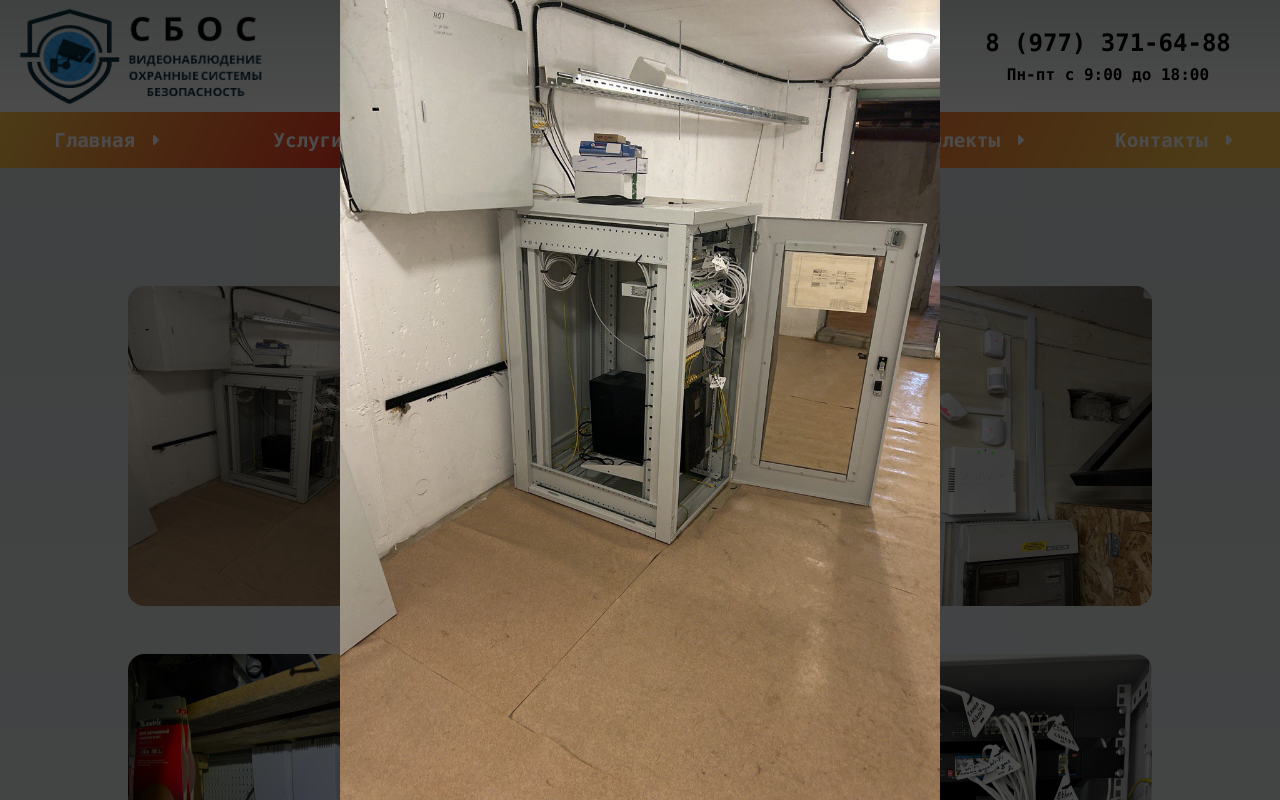
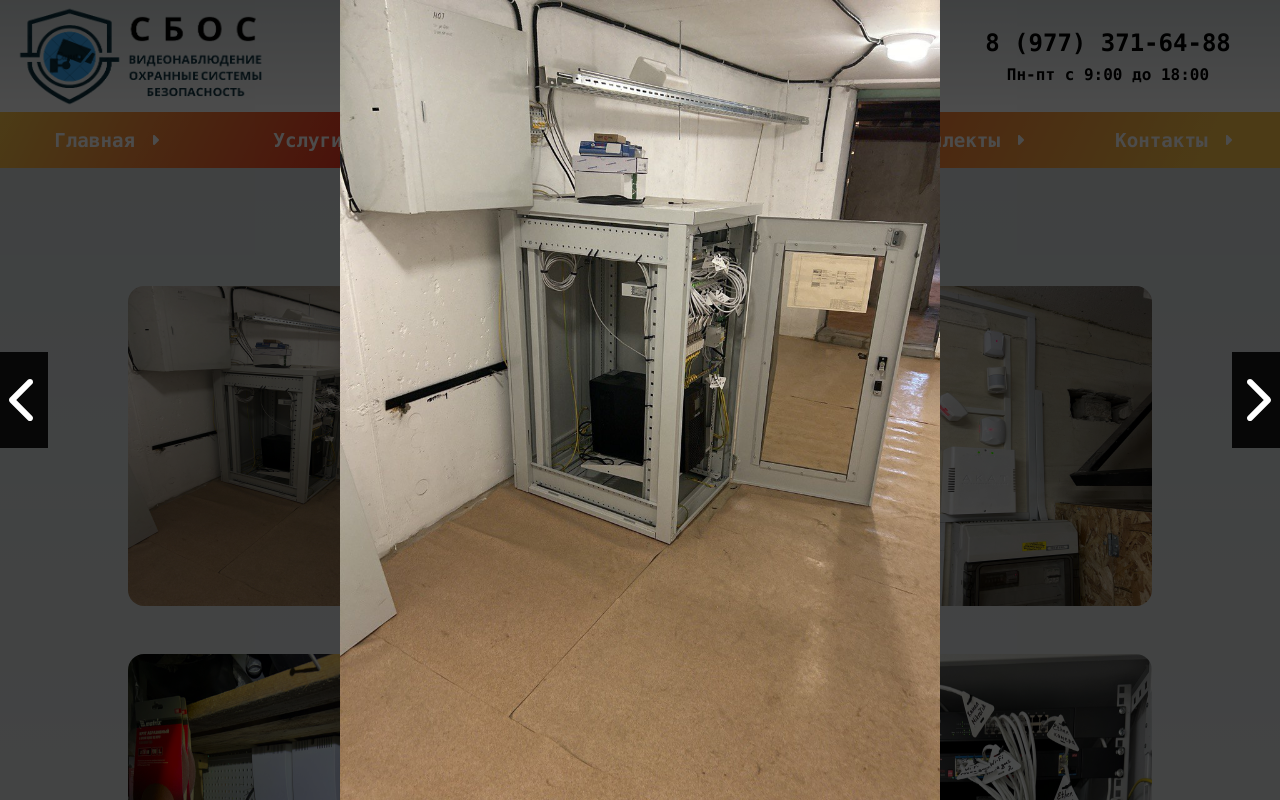
Before and after one commit to SukhanovPavel/SBOS, a Next.js app: page /ourworks in a window 1280 px wide. Both pictures are taken after a click on the element 288 px from the left and 446 px from the top of the page. Shown: the top 800 px of the page. Built offline with nearby package versions, Linux system fonts and the light colour scheme.

Commit message:
add func for slide images

```diff
--- a/src/components/OurWorksList/OurWorksList.module.css
+++ b/src/components/OurWorksList/OurWorksList.module.css
@@ -24,13 +24,29 @@
     width: 100vw;
     height: 100vh;
     display: flex;
-    justify-content: center;
+    justify-content: space-between;
     align-items: center;
     background: rgb(0, 0, 0, 0.7);
 }
 .fullScreenImage {
     width: auto;
     height: 100%;
+}
+.arrow {
+    cursor: pointer;
+    display: flex;
+    justify-content: center;
+    align-items: center;
+    height: 6rem;
+    width: 3rem;
+    background: rgb(0, 0, 0, 0.9);
+}
+.leftArrow {
+    transform: rotate(180deg);
+}
+.arrow svg {
+    fill: white;
+    height: 3rem;
 }
 .box {
     display: flex;
--- a/src/components/OurWorksList/OurWorksList.tsx
+++ b/src/components/OurWorksList/OurWorksList.tsx
@@ -1,6 +1,11 @@
 
 import styles from "./OurWorksList.module.css";
 import {useState} from "react";
+import {log} from "util";
+
+const ARROW = <svg xmlns="http://www.w3.org/2000/svg" height="1em" viewBox="0 0 320 512">
+    <path d="M310.6 233.4c12.5 12.5 12.5 32.8 0 45.3l-192 192c-12.5 12.5-32.8 12.5-45.3 0s-12.5-32.8 0-45.3L242.7
+    256 73.4 86.6c-12.5-12.5-12.5-32.8 0-45.3s32.8-12.5 45.3 0l192 192z"/></svg>
 
 type Props = {
     ourWorksImages: {
@@ -16,12 +21,38 @@ export const OurWorksList = ({ourWorksImages, title}: Props) => {
 
     const [isImageOpen, openImage] = useState({isOpen: false, src: ""});
 
+    const slideToLeft = () => {
+        ourWorksImages.forEach((image, index) => image.img === isImageOpen.src ?
+            openImage({
+                isOpen: true,
+                src: index === 0 ? ourWorksImages[ourWorksImages.length-1].img : ourWorksImages[index - 1].img
+            }) : null
+        )
+    };
+
+    const slideToRight = () => {
+        ourWorksImages.forEach((image, index) => image.img === isImageOpen.src ?
+            openImage({
+                isOpen: true,
+                src: index === ourWorksImages.length-1 ? ourWorksImages[0].img : ourWorksImages[index + 1].img
+            }) : null
+        )
+    };
+
+
+
     return (
-        <div className={styles._}>
+        <div
+            className={styles._}
+            tabIndex={0}
+            onKeyDown={event => event.key === "ArrowRight" ?
+                slideToRight() : event.key === "ArrowLeft" ?
+                    slideToLeft() : event.key === "Escape" && openImage({isOpen: false, src: ""})}
+        >
             {title ? <h1>{title}</h1> : null}
             <div className={styles.grid}>
                 {ourWorksImages.map(image =>
-                    <div key={image.title} className={styles.box}>
+                    <div key={image.img} className={styles.box}>
                         <h3>{image.title}</h3>
                         <div className={styles.desc} onClick={() => openImage({isOpen: true, src: image.img})}>
                             <img className={styles.img} src={image.img}/>
@@ -40,11 +71,23 @@ export const OurWorksList = ({ourWorksImages, title}: Props) => {
                     onClick={(e) => e.target === e.currentTarget ?
                         openImage({isOpen: false, src: ""}) : null}
                 >
+                    <div
+                        className={styles.arrow+" "+styles.leftArrow}
+                        onClick={slideToLeft}
+                    >
+                        {ARROW}
+                    </div>
                     <img
                         className={styles.fullScreenImage}
                         src={isImageOpen.src}
                         alt="fullScreen image"
                     />
+                    <div
+                        className={styles.arrow}
+                        onClick={slideToRight}
+                    >
+                        {ARROW}
+                    </div>
                 </div>
                 : null
             }
```
